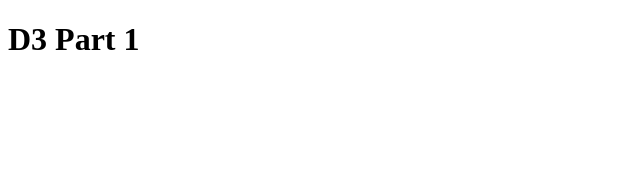
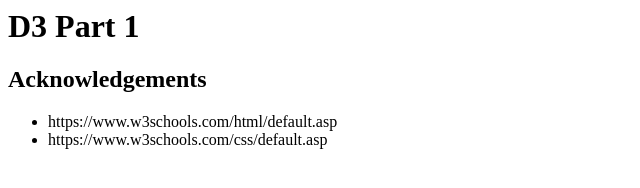
Before and after one commit to DS4200-S23-Class/ic-07-jake497726, a plain HTML site: page index.html in a window 1280 px wide. Shown: the whole page, without its empty margins (0-640 px from the left). Drawn offline with Linux system fonts and the light colour scheme.

Commit message:
Update index.html

```diff
--- a/index.html
+++ b/index.html
@@ -1,16 +1,31 @@
-<!DOCTYPE html>
 <html>
 
 <head>
+    <meta charset=utf-8/>
     <link rel = "stylesheet" href = "style.css">
-    <meta charset=utf-8/>
+
+    <script src="d3.v6.1.1/d3.min.js"></script>
+
+
     <title>ic-07</title>
+</head>
 
-</head>
+
+<body>
+
     <h1>D3 Part 1</h1>
 
 
-<body>
+    <div id='vis'></div>
+
+
+    <!-- include js -->
+    <script src = "main.js"></script>
+
+    <h2>Acknowledgements</h2>
+    <ul>
+        <li>https://www.w3schools.com/html/default.asp</li>
+        <li>https://www.w3schools.com/css/default.asp</li>
 
 
 </body>
```
